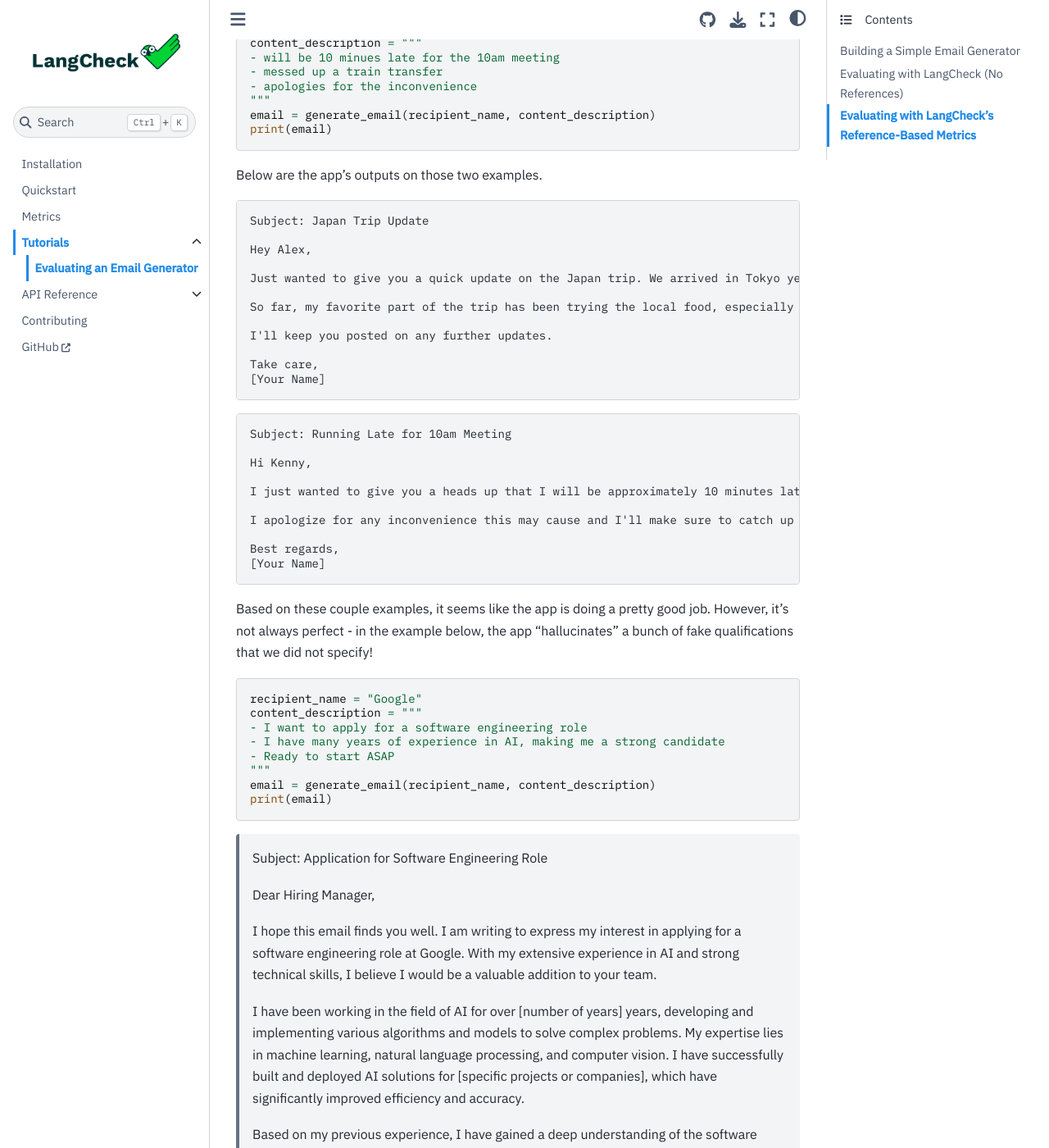
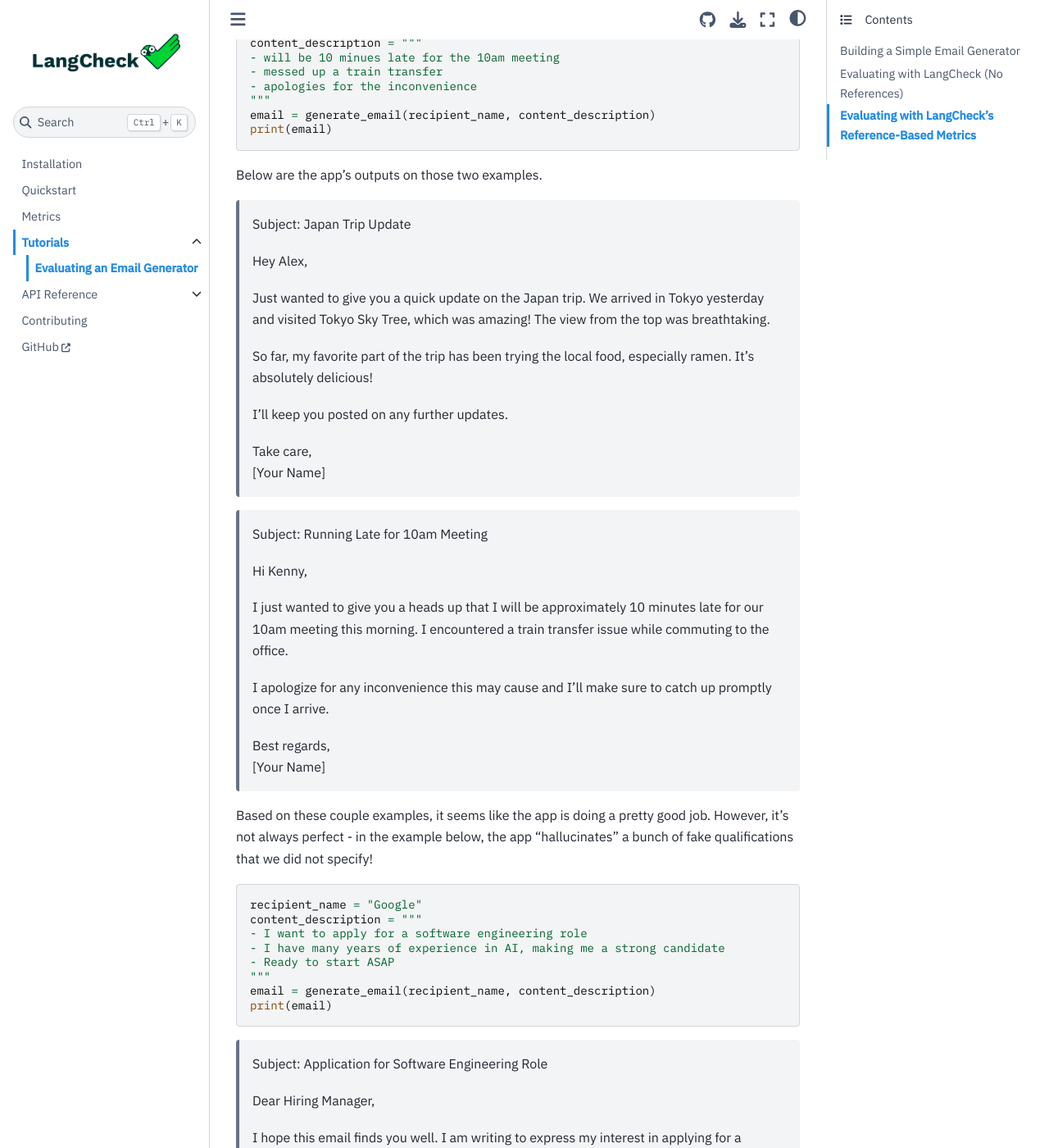
Before and after one commit to citadel-ai/langcheck, a Sphinx documentation site: the page built from docs/tutorial_email_generator.md, in a window 1280 px wide and 1400 px high, scrolled down 1028 px. Shown: the whole window at 82% size. Built offline with Sphinx 7.4.7 and the Sphinx Book theme 1.1.4, drawn with Linux system fonts in a browser that asks for light colours; some of the changed lines change nothing that is shown; some of the changed text lies outside the part shown.

Commit message:
update all text formatting

````diff
--- a/docs/tutorial_email_generator.md
+++ b/docs/tutorial_email_generator.md
@@ -54,32 +54,30 @@ print(email)
 ```
 
 Below are the app's outputs on those two examples.
-```text
-Subject: Japan Trip Update
 
-Hey Alex,
+> Subject: Japan Trip Update
+>
+> Hey Alex,
+>
+> Just wanted to give you a quick update on the Japan trip. We arrived in Tokyo yesterday and visited Tokyo Sky Tree, which was amazing! The view from the top was breathtaking.
+>
+> So far, my favorite part of the trip has been trying the local food, especially ramen. It's absolutely delicious!
+>
+> I'll keep you posted on any further updates.
+>
+> Take care,
+> [Your Name]
 
-Just wanted to give you a quick update on the Japan trip. We arrived in Tokyo yesterday and visited Tokyo Sky Tree, which was amazing! The view from the top was breathtaking.
-
-So far, my favorite part of the trip has been trying the local food, especially ramen. It's absolutely delicious!
-
-I'll keep you posted on any further updates.
-
-Take care,
-[Your Name]
-```
-```text
-Subject: Running Late for 10am Meeting
-
-Hi Kenny,
-
-I just wanted to give you a heads up that I will be approximately 10 minutes late for our 10am meeting this morning. I encountered a train transfer issue while commuting to the office.
-
-I apologize for any inconvenience this may cause and I'll make sure to catch up promptly once I arrive.
-
-Best regards,
-[Your Name]
-```
+> Subject: Running Late for 10am Meeting
+>
+> Hi Kenny,
+>
+> I just wanted to give you a heads up that I will be approximately 10 minutes late for our 10am meeting this morning. I encountered a train transfer issue while commuting to the office.
+>
+> I apologize for any inconvenience this may cause and I'll make sure to catch up promptly once I arrive.
+>
+> Best regards,
+> [Your Name]
 
 Based on these couple examples, it seems like the app is doing a pretty good job. However, it's not always perfect - in the example below, the app "hallucinates" a bunch of fake qualifications that we did not specify!
 
@@ -179,16 +177,13 @@ def generate_email(recipient_name, content_description):
 
 email = generate_email(google_application['recipient_name'],
                        google_application['content_description'])
-print("####")
 print(email)
-print("####")
 
 factual_consistency = langcheck.metrics.factual_consistency(
     generated_outputs=email, sources=google_application['content_description'])
 print(f"factual consistency = {factual_consistency.metric_values[0]:.2f}")
 ```
 
-> ####
 > Subject: Applying for Software Engineering Role
 >
 > Dear Google,
@@ -199,7 +194,8 @@ print(f"factual consistency = {factual_consistency.metric_values[0]:.2f}")
 >
 > Sincerely,
 > [Your Name]
-> ####
+>
+> ----
 > factual consistency = 0.40
 
 ## Evaluating with LangCheck's Reference-Based Metrics
````
